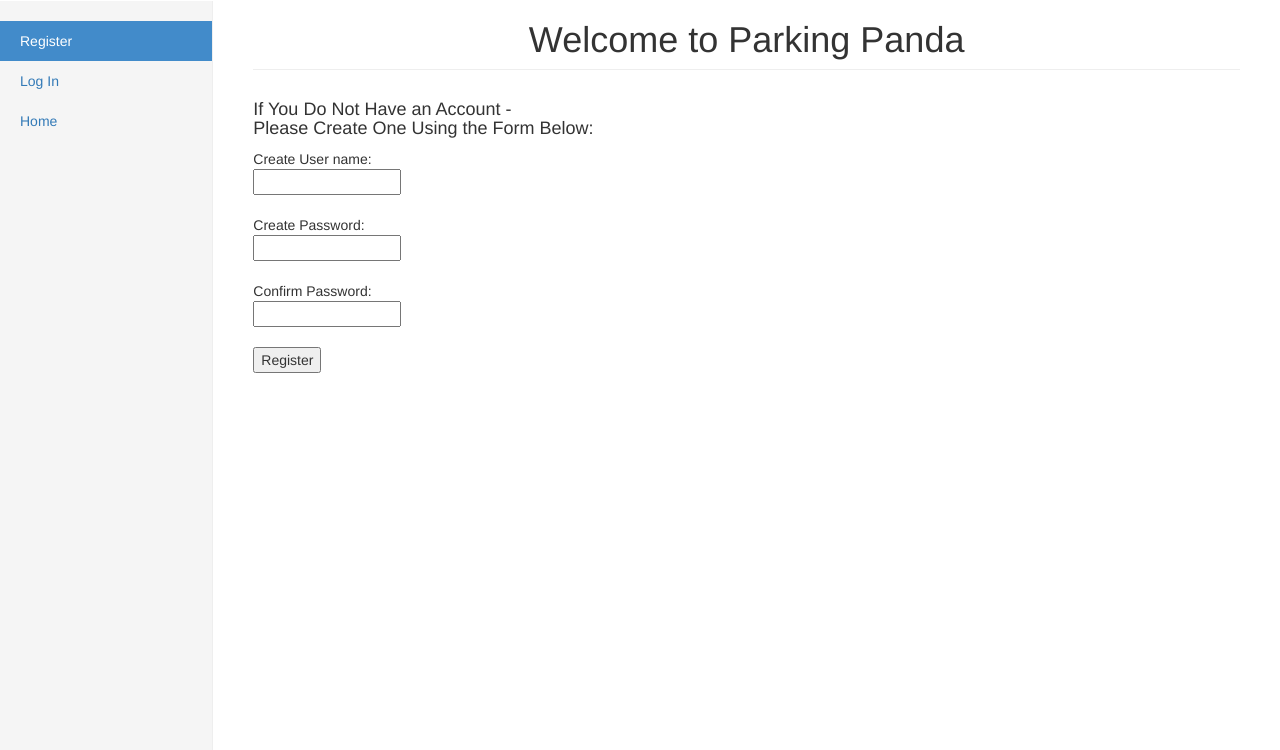
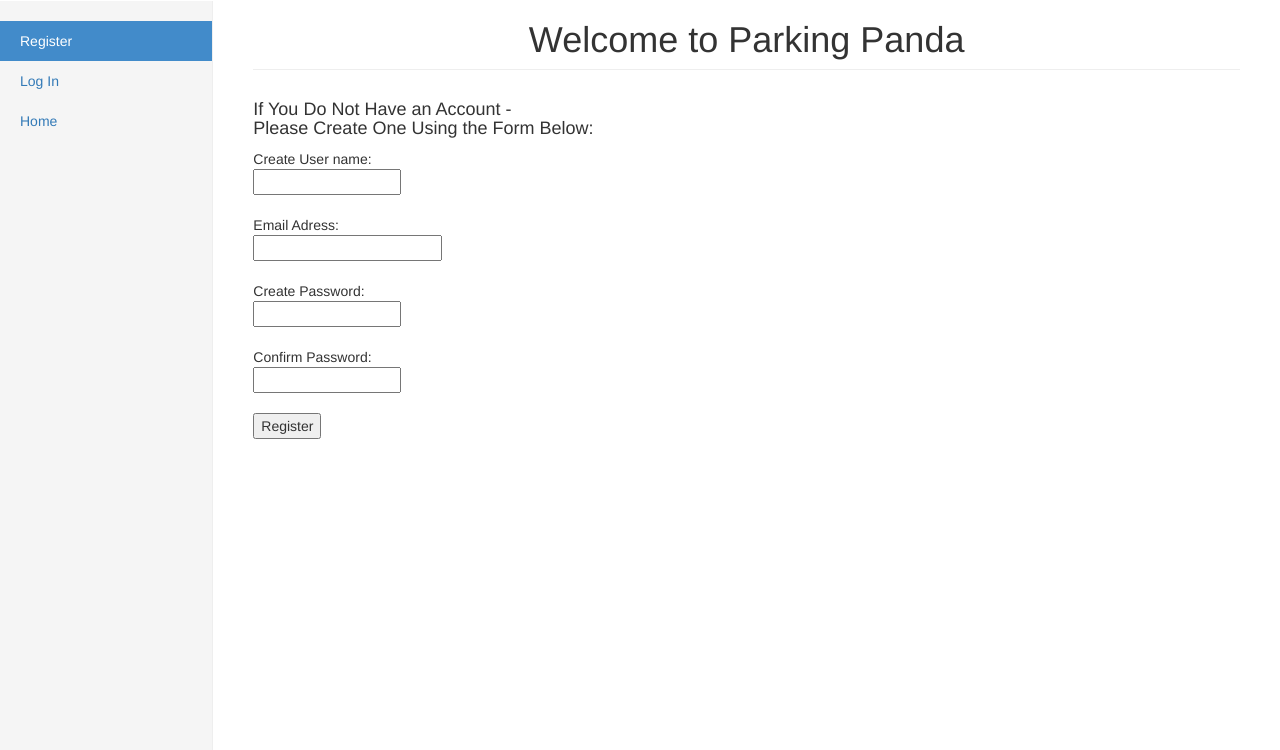
Before and after one commit to crosbyc/Parking_Panda, a PHP site: page /ICS499_ParkingManager_Prototype/register.php in a window 1280 px wide. Shown: the part 50-800 px from the top of the page. Run offline with PHP 8.4, Linux system fonts and the light colour scheme.

Commit message:
changes to login and register

```diff
--- a/login.php
+++ b/login.php
@@ -38,7 +38,7 @@ if(isset($_SESSION["loggedin"]) && $_SESSION["loggedin"] === true){
 }
 */
 // Include config file
-
+require ('mysqli_connect.php');
 if (isset($_POST['username']) and isset($_POST['password'])){
     $_SESSION['login'] = true;
     $username = $_POST['username'];
--- a/register.php
+++ b/register.php
@@ -1,18 +1,18 @@
 <?php
 // require once like a config file he will create
-
+require_once "mysqli_connect.php";
 // If the values are posted, insert them into the database.
-if (isset($_POST['username']) && isset($_POST['password'])){
+if (isset($_POST['username']) && isset($_POST['password']) && isset($_POST['email'])){
     $username = $_POST['username'];
     $email = $_POST['email'];
     $password = $_POST['password'];
 
-
+    $query = "INSERT INTO `users` (Name, Password, Email) VALUES ('$username', SHA1('$password'), '$email')";
     $result = mysqli_query($dbc, $query);
 
     if($result){
         $smsg = "User Created Successfully.";
-
+        header('Location: http://localhost/Parking_Panda_v2/login.php');
     }else{
         $fmsg ="User Registration Failed";
     }
@@ -100,7 +100,7 @@ if (isset($_POST['username']) && isset($_POST['password'])){
             <!-- Write a PHP script to store new log in info in mySQL db -->
             <form action="register.php" method="post">
               Create User name: <br><input type="text" name="username" pattern="[^\/;,*<>=+]*" size="15" maxlength="30" value="<?php if(isset($_POST['username'])) echo $_POST['username']; ?>"><br><br>
-
+             Email Adress: <br><input type="text" name="email" size="20" pattern="[^\/;,*<>=+]*" maxlength="40" value="<?php if(isset($_POST['email'])) echo $_POST['email']; ?>"><br><br>
                Create Password: <br><input type="password" name="password" pattern="[^\/;,*<>=+]*" size="15" maxlength="20" value="<?php if(isset($_POST['password'])) echo $_POST['password']; ?>"><br><br>
                 Confirm Password: <br><input type="password" name="confirm password" pattern="[^\/;,*<>=+]*" size="15" maxlength="20" value="<?php if(isset($_POST['password'])) echo $_POST['password']; ?>"><br><br>
 
```
